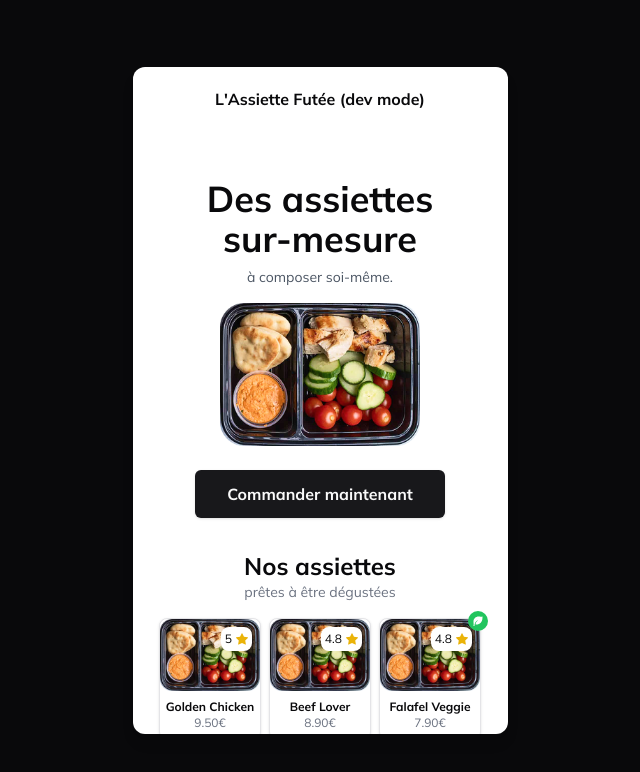
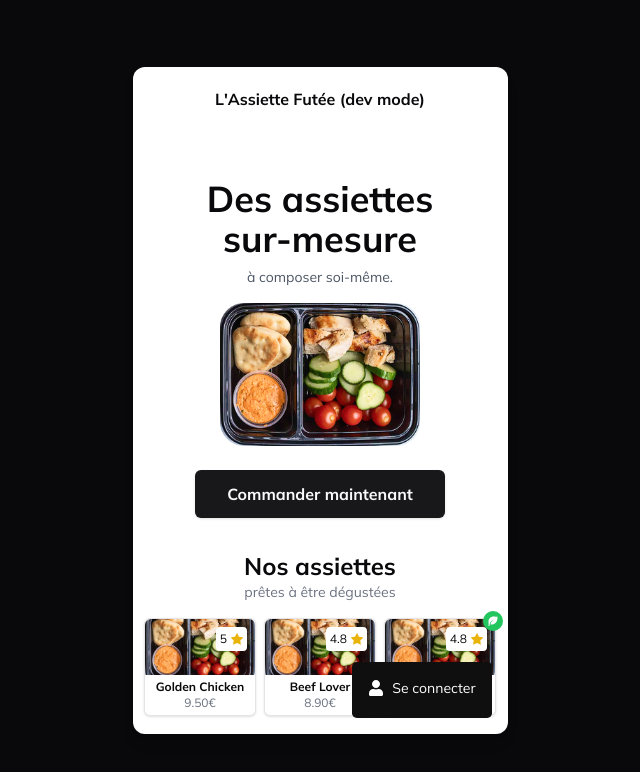
Before and after one commit to soufcod3/lassiettefutee, a Next.js app: page / in a window 1280 px wide. Shown: the top 772 px of the page, without its empty margins (320-960 px from the left). Built offline with nearby package versions, Linux system fonts and the light colour scheme.

Commit message:
Drawer setup

```diff
--- a/app/(root)/layout.tsx
+++ b/app/(root)/layout.tsx
@@ -9,7 +9,7 @@ const mulish = Mulish({
 
 export const metadata: Metadata = {
   title: "L'Assiette Futée - Compose ton assiette sur-mesure qui fait du bien à ton corps",
-  description: "Compose et fais toi livrer tes assiettes préférées !",
+  description: "Compose ton assiette sur-mesure et fais toi livrer tes assiettes préférées !",
 };
 
 export default function RootLayout({
--- a/app/(root)/page.tsx
+++ b/app/(root)/page.tsx
@@ -1,15 +1,17 @@
 import Featured from "@/components/home/Featured";
 import Hero from "@/components/home/Hero";
+import FloatingBtn from "@/components/shared/FloatingBtn";
 import Footer from "@/components/shared/Footer";
 import Navbar from "@/components/shared/Navbar";
 
 export default function Home() {
   return (
-    <div className="bg-background">
-      <Navbar />
-      <Hero />
-      <Featured />
-      <Footer />
-    </div>
+      <div className="bg-background relative">
+        <Navbar />
+        <Hero />
+        <Featured />
+        <Footer />
+        <FloatingBtn />
+      </div>
   );
 }
--- a/app/globals.css
+++ b/app/globals.css
@@ -75,3 +75,16 @@ body {
   top: -.5rem;
   right: -.5rem;
 }
+
+.floating-btn {
+  position: sticky;
+  z-index: 10;
+  bottom: 1rem;
+  right: 1rem;
+  margin-left: auto;
+  width: fit-content;
+  color: #fff;
+  padding: 1rem;
+  border-radius: .3rem;
+  background-color: #0f0f0f;
+}
--- a/components/cards/PlateCard.tsx
+++ b/components/cards/PlateCard.tsx
@@ -15,7 +15,7 @@ interface Props {
 
 const PlateCard = ({ name, price, rating, image, veggie }: Props) => {
     return (
-        <Card className="p-0 w-fit rounded-lg relative">
+        <Card className="p-0 w-fit rounded-md relative">
             <div className="absolute flex badge-container">
                 {
                     veggie &&
@@ -25,15 +25,15 @@ const PlateCard = ({ name, price, rating, image, veggie }: Props) => {
                 }
             </div>
 
-            <CardContent className="p-0 h-18 overflow-hidden rounded-lg rounded-b-none flex justify-center items-center relative">
-                <Image src={image} alt="Plate" width={100} height={140} />
+            <CardContent className="p-0 h-14 overflow-hidden rounded-md rounded-b-none flex justify-center items-center relative">
+                <Image src={image} alt="Plate" width={110} height={110} />
                 <div className="absolute top-0 right-0">
-                    <p className="text-xs text-center bg-white rounded-lg px-1 py-1 m-2 flex items-center gap-1">
+                    <p className="text-xs text-center bg-white rounded-sm px-1 py-1 m-2 flex items-center gap-1">
                         {rating} <BsFillStarFill className="w-3 h-3 text-yellow-500" />
                     </p>
                 </div>
             </CardContent>
-            <CardFooter className="flex flex-col justify-center items-center px-0 py-2">
+            <CardFooter className="flex flex-col justify-center items-center px-0 py-1">
                 <p className="text-xs font-bold text-center">{name}</p>
                 <p className="text-xs text-gray-500 text-center">{price.toFixed(2)}€</p>
             </CardFooter>
--- /dev/null
+++ b/components/floating-btn/LoginBtn.tsx
@@ -0,0 +1,17 @@
+import { FaUser } from "react-icons/fa";
+import { DrawerHeader, DrawerContent, DrawerTrigger, DrawerTitle, DrawerDescription, DrawerFooter, DrawerClose } from "../ui/drawer";
+import { Button } from "../ui/button";
+
+const LoginBtn = () => {
+    return (
+        <>
+            <div className="flex items-center gap-2">
+                <FaUser className="w-4 h-4" />
+                <h1 className="text-white text-sm">Se connecter</h1>
+            </div>
+        </>
+
+    )
+}
+
+export default LoginBtn;
--- /dev/null
+++ b/components/shared/FloatingBtn.tsx
@@ -0,0 +1,27 @@
+import LoginBtn from "../floating-btn/LoginBtn";
+import { Button } from "../ui/button";
+import { Drawer, DrawerTitle, DrawerHeader, DrawerContent, DrawerTrigger, DrawerFooter } from "../ui/drawer";
+
+const FloatingBtn = () => {
+    return (
+        <Drawer>
+            <div className="floating-btn" role="button">
+                <DrawerTrigger>
+                    <LoginBtn />
+                </DrawerTrigger>
+            </div>
+
+            <DrawerContent>
+                <DrawerHeader>
+                    <DrawerTitle className="text-center text-2xl font-bold">Se connecter</DrawerTitle>
+                    </DrawerHeader>
+                <DrawerFooter className="flex justify-center items-center">
+                    <Button className="w-fit">Se connecter</Button>
+                </DrawerFooter>
+            </DrawerContent>
+
+        </Drawer>
+    )
+}
+
+export default FloatingBtn;
--- a/components/shared/Footer.tsx
+++ b/components/shared/Footer.tsx
@@ -1,6 +1,6 @@
 const Footer = () => {
     return (
-        <div className="bg-footer flex justify-center items-center flex-col gap-2 py-4">
+        <div className="bg-footer flex justify-center items-center flex-col gap-2 py-4 h-60">
             <h1 className="text-white text-sm">Mentions légales</h1>
             <h1 className="text-white text-sm">Politique de confidentialité</h1>
             <h1 className="text-white text-sm">Conditions d'utilisation</h1>
--- /dev/null
+++ b/components/ui/drawer.tsx
@@ -0,0 +1,118 @@
+"use client"
+
+import * as React from "react"
+import { Drawer as DrawerPrimitive } from "vaul"
+
+import { cn } from "@/lib/utils"
+
+const Drawer = ({
+  shouldScaleBackground = true,
+  ...props
+}: React.ComponentProps<typeof DrawerPrimitive.Root>) => (
+  <DrawerPrimitive.Root
+    shouldScaleBackground={shouldScaleBackground}
+    {...props}
+  />
+)
+Drawer.displayName = "Drawer"
+
+const DrawerTrigger = DrawerPrimitive.Trigger
+
+const DrawerPortal = DrawerPrimitive.Portal
+
+const DrawerClose = DrawerPrimitive.Close
+
+const DrawerOverlay = React.forwardRef<
+  React.ElementRef<typeof DrawerPrimitive.Overlay>,
+  React.ComponentPropsWithoutRef<typeof DrawerPrimitive.Overlay>
+>(({ className, ...props }, ref) => (
+  <DrawerPrimitive.Overlay
+    ref={ref}
+    className={cn("fixed inset-0 z-50 bg-black/80", className)}
+    {...props}
+  />
+))
+DrawerOverlay.displayName = DrawerPrimitive.Overlay.displayName
+
+const DrawerContent = React.forwardRef<
+  React.ElementRef<typeof DrawerPrimitive.Content>,
+  React.ComponentPropsWithoutRef<typeof DrawerPrimitive.Content>
+>(({ className, children, ...props }, ref) => (
+  <DrawerPortal>
+    <DrawerOverlay />
+    <DrawerPrimitive.Content
+      ref={ref}
+      className={cn(
+        "fixed inset-x-0 bottom-0 z-50 mt-24 flex h-auto flex-col rounded-t-[10px] border bg-background",
+        className
+      )}
+      {...props}
+    >
+      <div className="mx-auto mt-4 h-2 w-[100px] rounded-full bg-muted" />
+      {children}
+    </DrawerPrimitive.Content>
+  </DrawerPortal>
+))
+DrawerContent.displayName = "DrawerContent"
+
+const DrawerHeader = ({
+  className,
+  ...props
+}: React.HTMLAttributes<HTMLDivElement>) => (
+  <div
+    className={cn("grid gap-1.5 p-4 text-center sm:text-left", className)}
+    {...props}
+  />
+)
+DrawerHeader.displayName = "DrawerHeader"
+
+const DrawerFooter = ({
+  className,
+  ...props
+}: React.HTMLAttributes<HTMLDivElement>) => (
+  <div
+    className={cn("mt-auto flex flex-col gap-2 p-4", className)}
+    {...props}
+  />
+)
+DrawerFooter.displayName = "DrawerFooter"
+
+const DrawerTitle = React.forwardRef<
+  React.ElementRef<typeof DrawerPrimitive.Title>,
+  React.ComponentPropsWithoutRef<typeof DrawerPrimitive.Title>
+>(({ className, ...props }, ref) => (
+  <DrawerPrimitive.Title
+    ref={ref}
+    className={cn(
+      "text-lg font-semibold leading-none tracking-tight",
+      className
+    )}
+    {...props}
+  />
+))
+DrawerTitle.displayName = DrawerPrimitive.Title.displayName
+
+const DrawerDescription = React.forwardRef<
+  React.ElementRef<typeof DrawerPrimitive.Description>,
+  React.ComponentPropsWithoutRef<typeof DrawerPrimitive.Description>
+>(({ className, ...props }, ref) => (
+  <DrawerPrimitive.Description
+    ref={ref}
+    className={cn("text-sm text-muted-foreground", className)}
+    {...props}
+  />
+))
+DrawerDescription.displayName = DrawerPrimitive.Description.displayName
+
+export {
+  Drawer,
+  DrawerPortal,
+  DrawerOverlay,
+  DrawerTrigger,
+  DrawerClose,
+  DrawerContent,
+  DrawerHeader,
+  DrawerFooter,
+  DrawerTitle,
+  DrawerDescription,
+}
--- a/package.json
+++ b/package.json
@@ -10,6 +10,7 @@
     "test": "jest"
   },
   "dependencies": {
+    "@radix-ui/react-dialog": "^1.1.6",
     "@radix-ui/react-slot": "^1.1.2",
     "class-variance-authority": "^0.7.1",
     "clsx": "^2.1.1",
@@ -19,7 +20,8 @@
     "react-dom": "^19.0.0",
     "react-icons": "^5.4.0",
     "tailwind-merge": "^3.0.1",
-    "tailwindcss-animate": "^1.0.7"
+    "tailwindcss-animate": "^1.0.7",
+    "vaul": "^1.1.2"
   },
   "devDependencies": {
     "@testing-library/dom": "^10.4.0",
```
Also changed, not shown: 1 other file (tests, documents, lock files or other folders).
